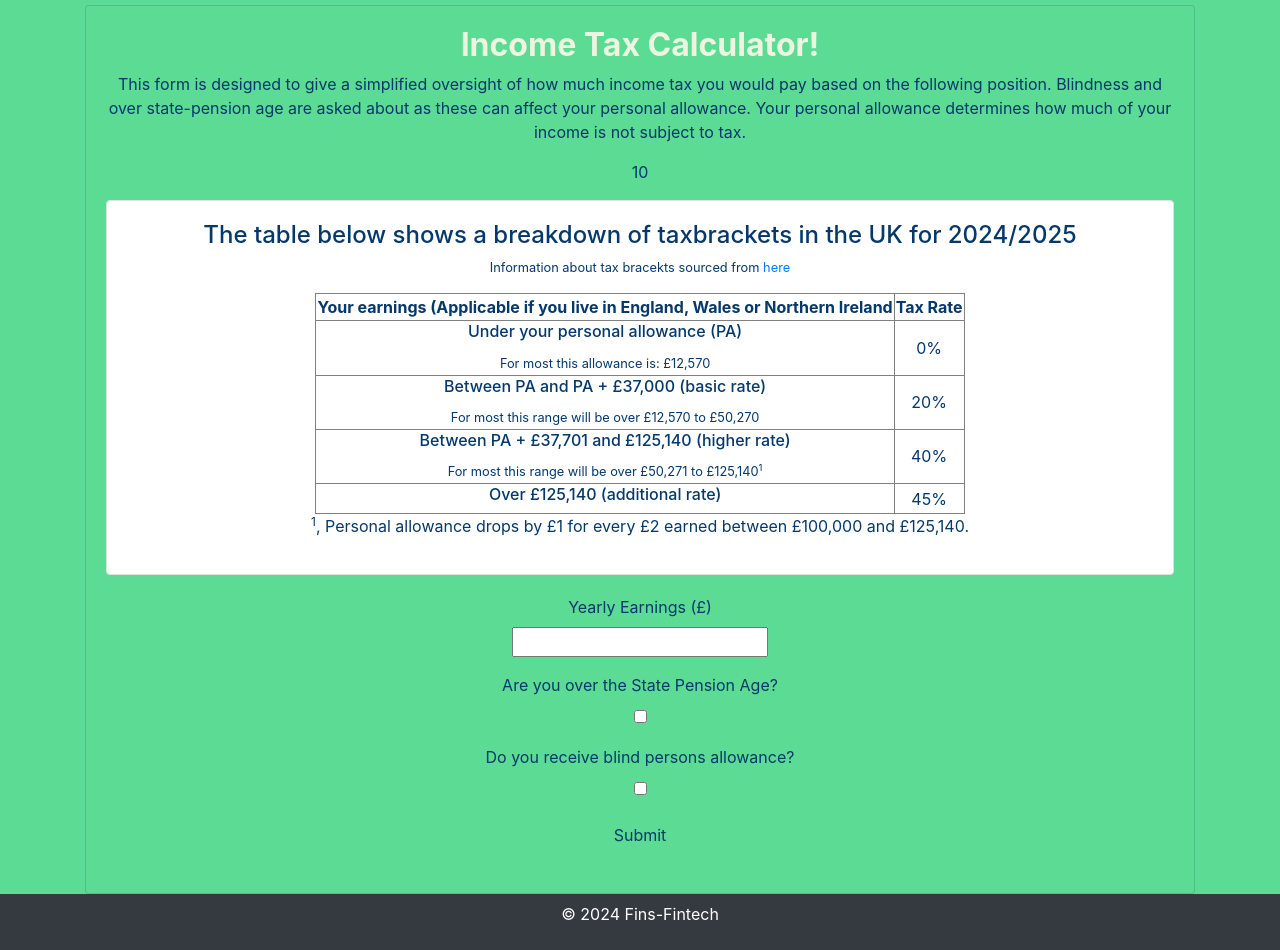
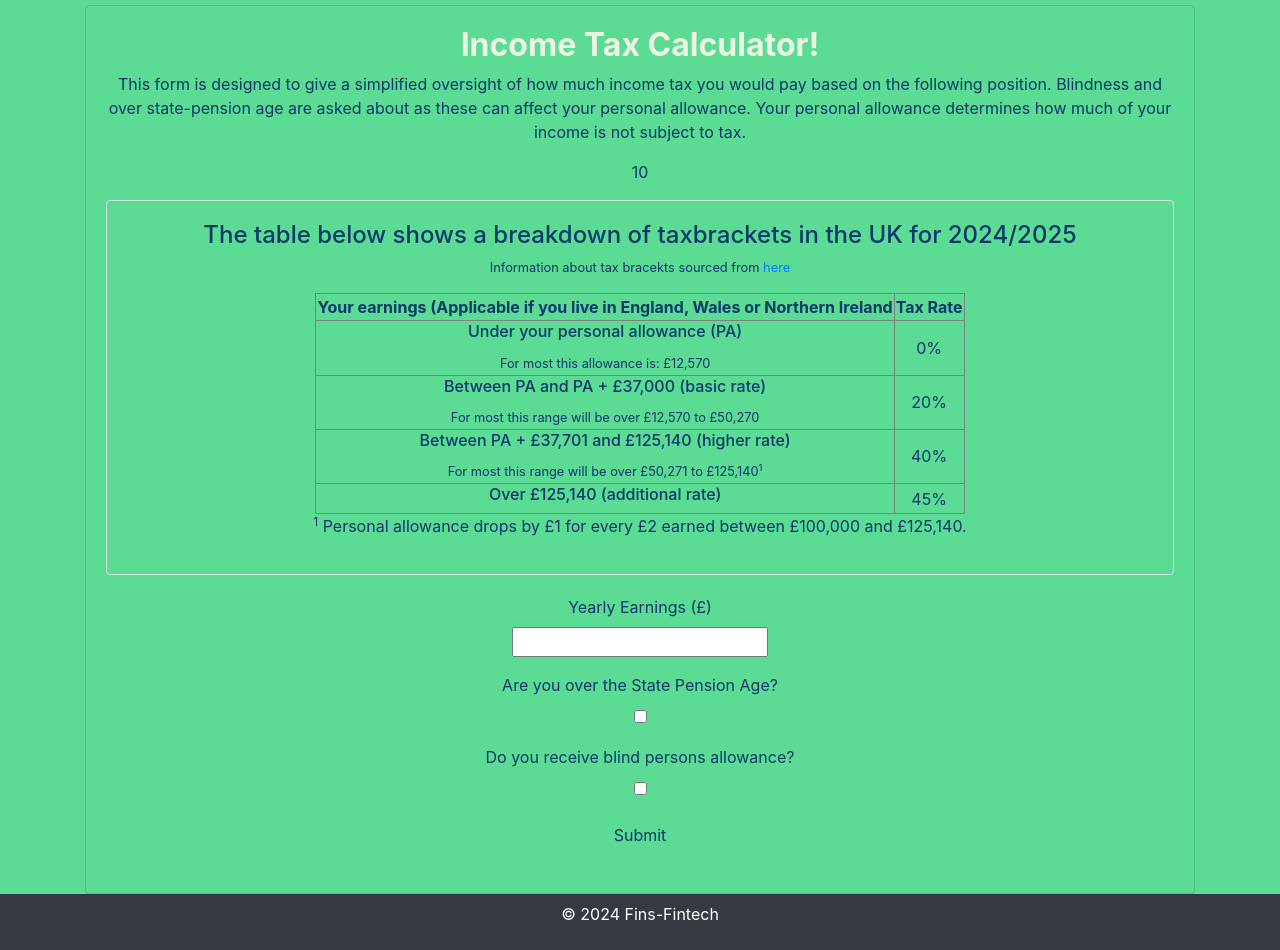
Before and after one commit to lilac-electron/Wealth_Management_Tool, a Flask app: template templates/pages/incomeTaxForm.html in a window 1280 px wide. Shown: the part 151-1101 px from the top of the page. Run offline with Flask 3, Linux system fonts and the light colour scheme; tables that the repository leaves empty hold one stand-in row (values such as "Sample post"); the template is opened without the code that fills it: values that come from a table or form of the project are taken from there, most other values are stand-ins (such as "Sample title", 1, 10 or a date in 2020); parts of the project's set-up code (start-up, migrations or seed data) failed here and were passed over; some libraries are stand-ins or nearby versions.

Commit message:
Update incomeTaxForm.html

```diff
--- a/templates/pages/incomeTaxForm.html
+++ b/templates/pages/incomeTaxForm.html
@@ -45,7 +45,7 @@
                 </p>
                 {% if tax_content %}
                     <p>{{ tax_content }}</p>
-                    <div class="card mx-auto mt-3 border rounded"> <!-- Added 'card' class -->
+                    <div class="card mx-auto mt-3 border rounded bg-custom text-custom"> <!-- Added 'card' class -->
                         <div class="card-body">
                             <h4>The table below shows a breakdown of taxbrackets in the UK for 2024/2025</h4>
                             <small><p>Information about tax bracekts sourced from <a href="https://www.moneysavingexpert.com/banking/tax-rates/#:~:text=For%20the%202024%2F25%20tax%20year%2C%20if%20you%20live%20in,once%20earnings%20hit%20%C2%A3100%2C000).">here</a></p></small>
@@ -83,7 +83,7 @@
                                     <td>45%</td>
                                 </tr>
                             </table>
-                            <p><sup>1</sup>, Personal allowance drops by £1 for every £2 earned between £100,000 and £125,140.</p>
+                            <p><sup>1</sup> Personal allowance drops by £1 for every £2 earned between £100,000 and £125,140.</p>
                         </div>
                     </div>
                 {% endif %}
```
